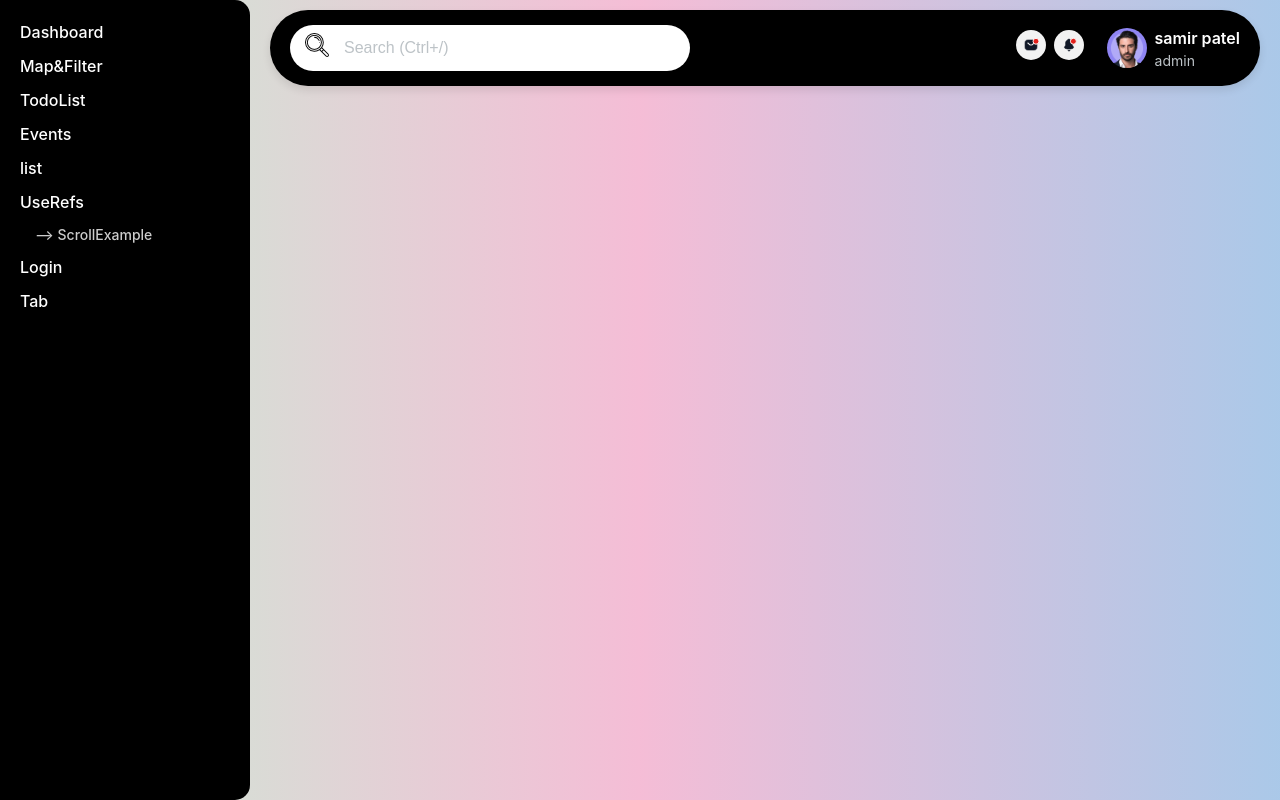
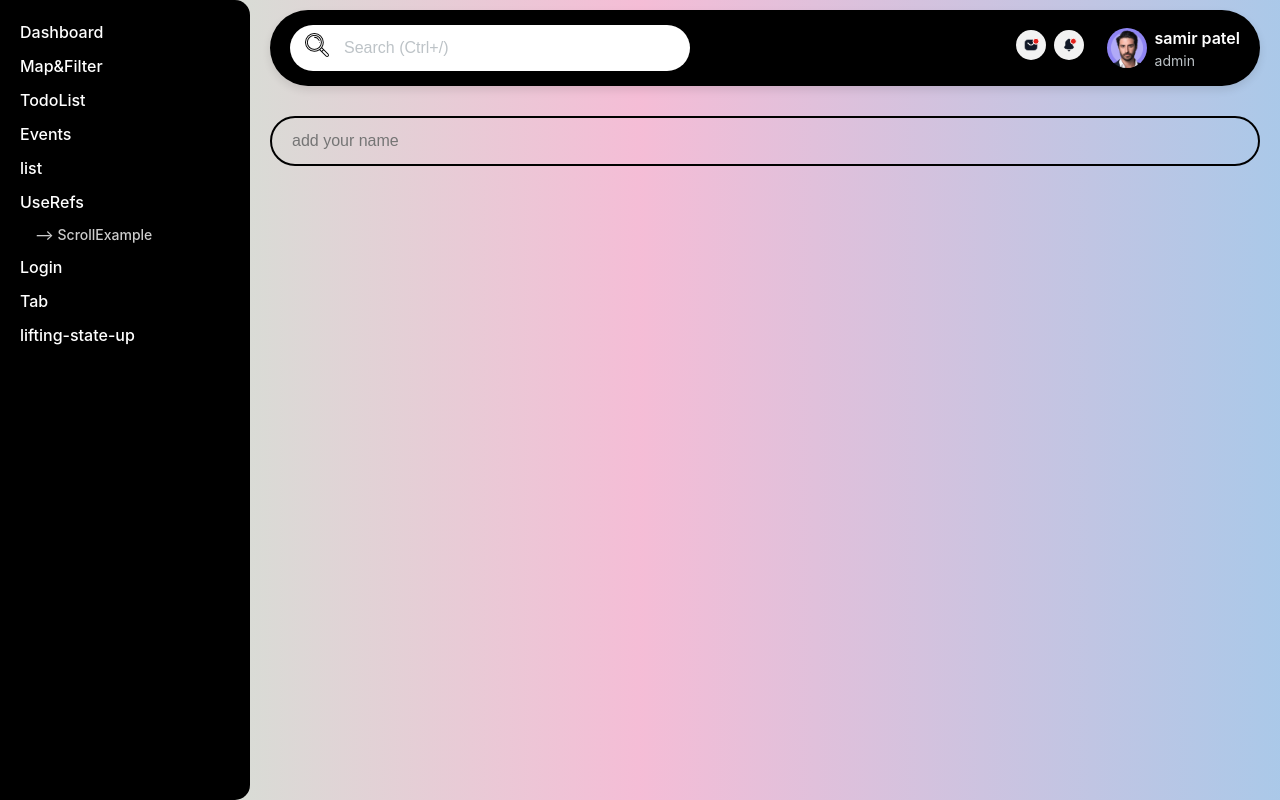
Before and after one commit to sparkle-mind/ReactPrac-Troo, a React (Vite) app: page /lifting-state-up in a window 1280 px wide. Built offline with nearby package versions, Linux system fonts and the light colour scheme.

Commit message:
add LiitnStateUp props concept

```diff
--- a/src/App.jsx
+++ b/src/App.jsx
@@ -11,6 +11,7 @@ import Card from "./components/map_filter/Card";
 import { Header } from "./components/header/Header";
 import { Login } from "./components/login/Login";
 import { Tabbing } from "./components/tabbing/Tabbing";
+import { LiftingStateUpParent } from "./components/lifting-state-up/LiftingStateUpParent";
 
 function App() {
   return (
@@ -30,6 +31,7 @@ function App() {
             <Route path="/scrollExample" element={<ScrollExample />}></Route>
             <Route path="/login" element={<Login />}></Route>
             <Route path="/tab" element={<Tabbing />}></Route>
+            <Route path="/lifting-state-up" element={<LiftingStateUpParent/>}></Route>
 
           </Routes>
             </main>
--- a/src/components/Navigation.jsx
+++ b/src/components/Navigation.jsx
@@ -31,6 +31,9 @@ const Navigation = () => {
           <Link to="scrollExample" className="innerLink"> --> ScrollExample</Link>
           <Link to="login">Login</Link>
           <Link to="tab">Tab</Link>
+          <Link to="lifting-state-up">lifting-state-up</Link>
+
+
 
         </nav>
       </div>
--- /dev/null
+++ b/src/components/lifting-state-up/LiftingStateUpParent.jsx
@@ -0,0 +1,40 @@
+import { useState } from "react";
+
+export const LiftingStateUpParent = () => {
+    const [inputVal, setInputVal] = useState("");  // Manage the input state
+
+    function handleSelectChange(e) {
+        setInputVal(e.target.value);  // Update state when the input changes
+    }
+
+    return (
+        <>
+            <ChildA inputVal={inputVal} handleSelectChange={handleSelectChange} />
+            <ChildB inputVal={inputVal} /> {/* Use the same prop name for consistency */}
+        </>
+    );
+}
+
+const ChildA = ({ inputVal, handleSelectChange }) => {
+    return (
+        <>
+            <input
+                type="text"
+                placeholder="add your name"
+                value={inputVal}
+                onChange={handleSelectChange}
+                className="input-for-lsu"
+            />
+        </>
+    );
+}
+// now, i want to pass data to ChildA to ChildB (sibiling) :---
+// so we can move  ChildA (sibiling ) state to the parent component of both siblings
+
+const ChildB = ({ inputVal }) => {
+    return (
+        <>
+            <h3>{inputVal}</h3> {/* Display inputVal received from the parent */}
+        </>
+    );
+}
--- a/src/index.css
+++ b/src/index.css
@@ -152,3 +152,15 @@ button.btn-primary:focus {
   color: #fff;
   background: #ff76ba !important;
 }
+.input-for-lsu{
+  width: 100%;
+    height: 50px;
+    background: transparent;
+    border: none;
+    outline: none;
+    border: 2px solid #000;
+    border-radius: 40px;
+    font-size: 16px;
+    color: #fff;
+    padding: 20px 45px 20px 20px;
+}
```
Also changed, not shown: src/components/list/ListParent.jsx (+7 -2 lines).
